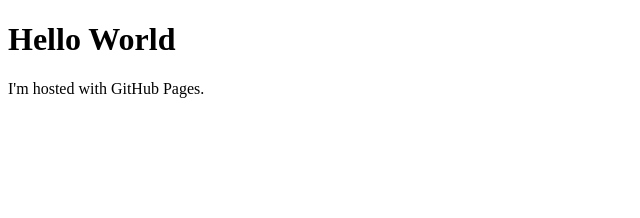
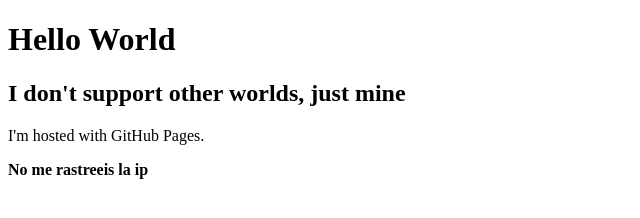
Before and after one commit to AHP888/AHP888.github.io, a plain HTML site: page index.html in a window 1280 px wide. Shown: the whole page, without its empty margins (0-640 px from the left). Drawn offline with Linux system fonts and the light colour scheme.

Commit message:
Cambios en el html
...

```diff
--- a/index.html
+++ b/index.html
@@ -1,7 +1,12 @@
 <!DOCTYPE html>
 <html>
+<head>
+<title> This is my web</title>
+</head>
 <body>
 <h1>Hello World</h1>
+<h2>I don't support other worlds, just mine</h2>
 <p>I'm hosted with GitHub Pages.</p>
+<b><strong>No</strong> me rastreeis la ip</b>
 </body>
 </html>
```
